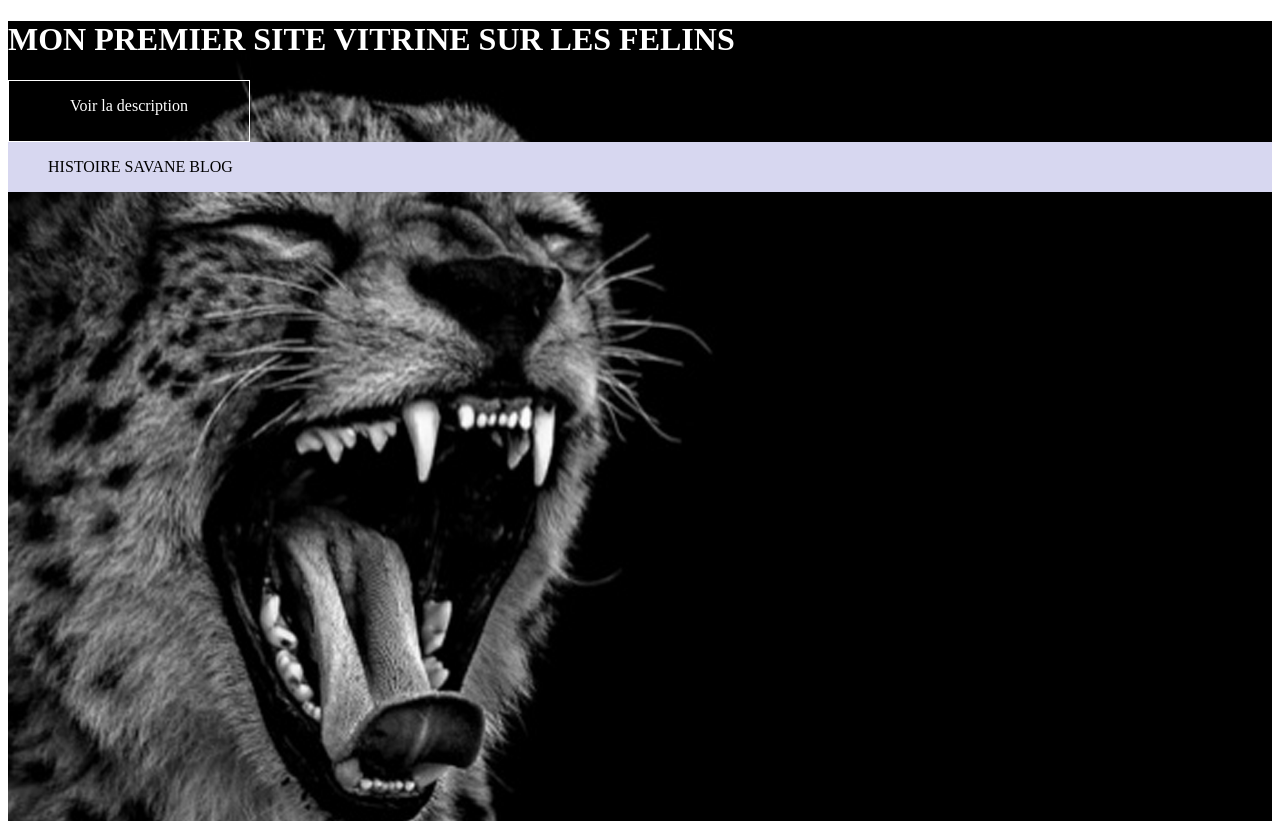
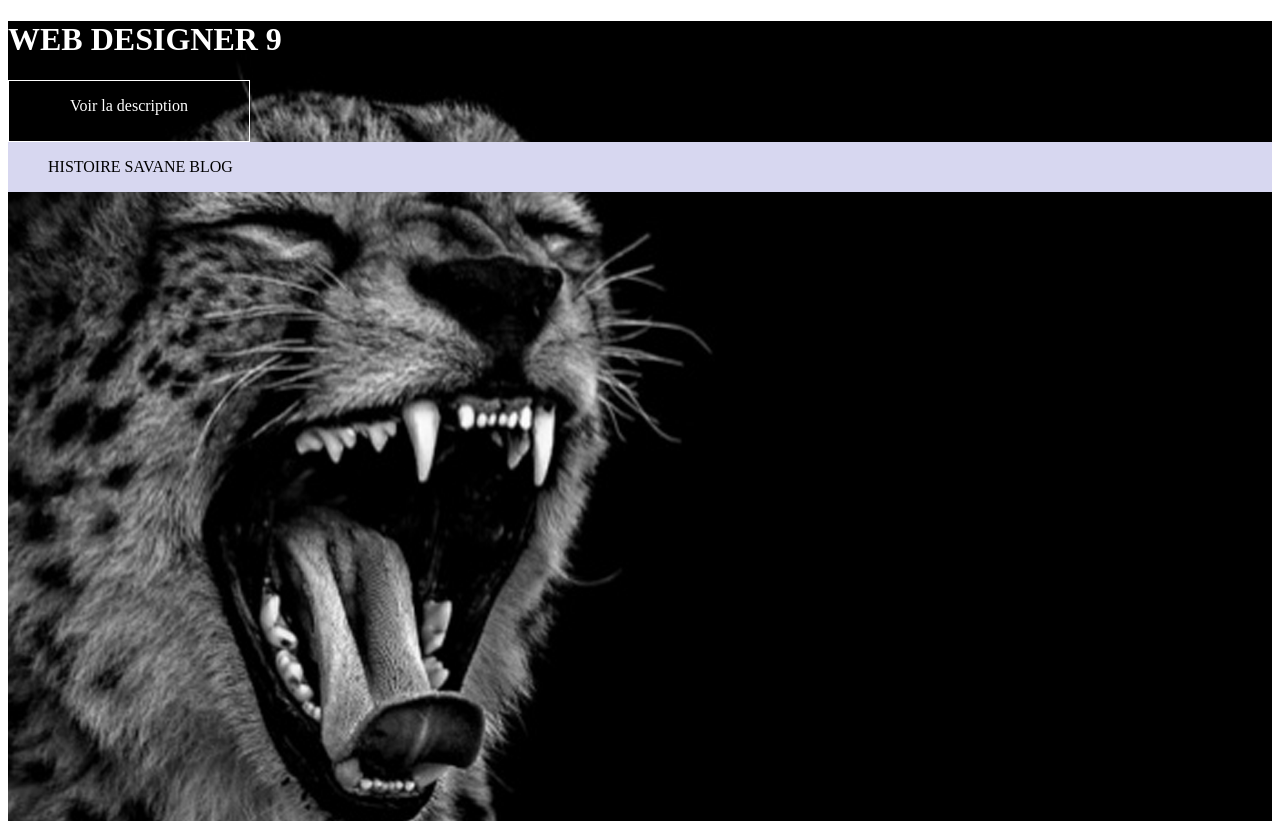
Before and after one commit to samiaouabed/Maquette2, a plain HTML site: page Index.html in a window 1280 px wide. Shown: the top 823 px of the page. Drawn offline with Linux system fonts and the light colour scheme.

Commit message:
changement du titre

```diff
--- a/Index.html
+++ b/Index.html
@@ -7,7 +7,7 @@
     </head>
     <body>
         <header>
-            <h1>MON PREMIER SITE VITRINE SUR LES FELINS</h1>
+            <h1>WEB DESIGNER 9</h1>
             <div id="bouton">
                 <p>Voir la description</p>
             </div>
```
